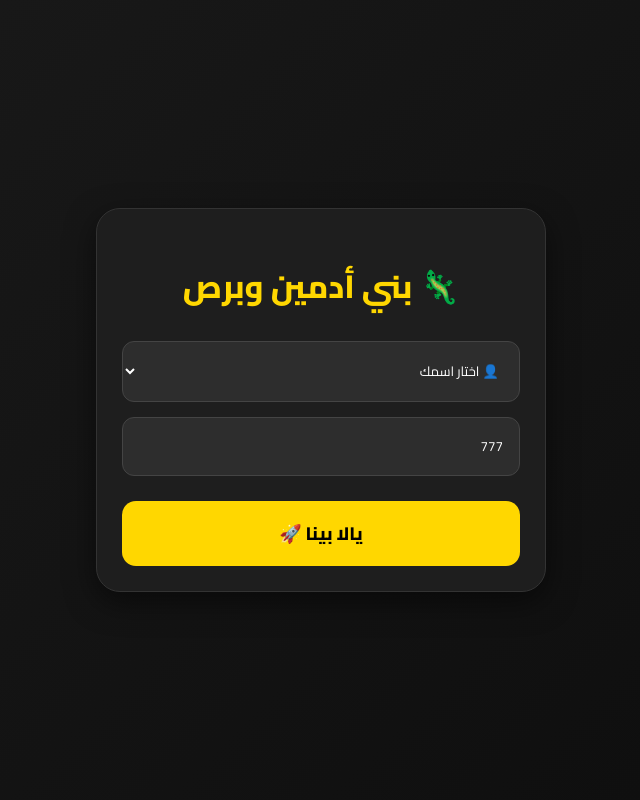
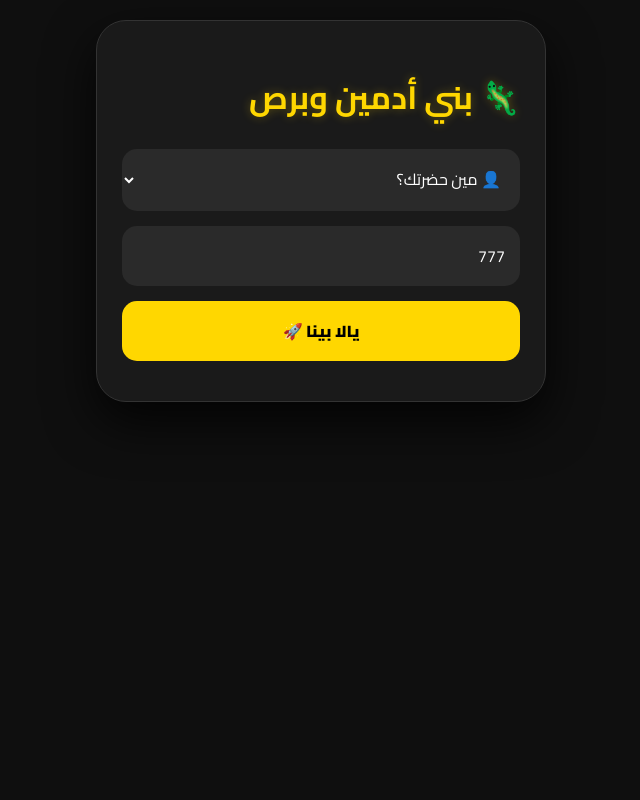
Before and after one commit to elbatlanmohamed295-afk/spy-game, a Flask app: page / in a window 1280 px wide. Shown: the whole page, without its empty margins (319-959 px from the left). Run offline with Flask 3, Linux system fonts and the light colour scheme; some libraries are stand-ins or nearby versions.

Commit message:
Update index.html

```diff
--- a/templates/index.html
+++ b/templates/index.html
@@ -3,241 +3,120 @@
 <head>
     <meta charset="UTF-8">
     <meta name="viewport" content="width=device-width, initial-scale=1.0, maximum-scale=1.0, user-scalable=no">
-    <title>بني أدمين وبرص 🦎</title>
-
+    <title>بني أدمين وبرص 🦎 PRO</title>
     <link rel="icon" href="/logo.png" type="image/png">
-    <link rel="apple-touch-icon" href="/logo.png">
-    <meta name="theme-color" content="#121212">
-    <meta name="mobile-web-app-capable" content="yes">
-    <meta name="apple-mobile-web-app-capable" content="yes">
-    <meta name="apple-mobile-web-app-status-bar-style" content="black-translucent">
-
     <script src="https://cdnjs.cloudflare.com/ajax/libs/socket.io/4.0.1/socket.io.js"></script>
-    <link href="https://fonts.googleapis.com/css2?family=Cairo:wght@400;600;800&display=swap" rel="stylesheet">
-
+    <link href="https://fonts.googleapis.com/css2?family=Cairo:wght@400;700;900&display=swap" rel="stylesheet">
     <style>
-        * { box-sizing: border-box; }
-        :root { --primary: #ffd700; --dark-bg: #121212; }
-
-        body {
-            font-family: 'Cairo', sans-serif;
-            background: linear-gradient(135deg, #1a1a1a 0%, #0d0d0d 100%);
-            color: #fff;
-            text-align: center;
-            margin: 0;
-            padding: 20px;
-            min-height: 100vh;
-            display: flex;
-            align-items: center;
-            justify-content: center;
-        }
-
-        .container {
-            width: 100%;
-            max-width: 450px;
-            background: #1e1e1e;
-            padding: 25px;
-            border-radius: 24px;
-            border: 1px solid #333;
-            box-shadow: 0 10px 30px rgba(0,0,0,0.5);
-        }
-
-        h1 { color: var(--primary); margin-bottom: 25px; font-weight: 800; }
-
-        select, input {
-            width: 100%;
-            padding: 16px;
-            margin-bottom: 15px;
-            background: #2d2d2d;
-            border: 1px solid #444;
-            border-radius: 12px;
-            color: #fff;
-            font-family: 'Cairo', sans-serif;
-            outline: none;
-        }
-
-        button {
-            width: 100%;
-            padding: 16px;
-            border-radius: 14px;
-            border: none;
-            font-weight: 800;
-            font-size: 18px;
-            cursor: pointer;
-            font-family: 'Cairo', sans-serif;
-            margin-top: 10px;
-        }
-
-        .btn-join { background: var(--primary); color: #000; }
-        .btn-start { background: #2ecc71; color: white; }
-        .btn-reveal { background: #ff4757; color: white; margin-top: 20px; }
-        .btn-reveal:disabled { background: #444 !important; color: #888; }
-        .btn-reset { background: rgba(255,255,255,0.1); color: #ccc; }
-
-        .player-list { list-style: none; padding: 0; margin-top: 20px; }
-        .player-list li {
-            background: rgba(255,255,255,0.05);
-            margin: 8px 0;
-            padding: 12px;
-            border-radius: 12px;
-            display: flex;
-            align-items: center;
-            justify-content: space-between;
-        }
-
-        .player-img { width: 45px; height: 45px; border-radius: 50%; border: 2px solid var(--primary); object-fit: cover; }
-        .card { background: #fff; color: #000; padding: 30px 20px; border-radius: 20px; margin-top: 20px; }
-        .punishment-box { background: rgba(255, 23, 68, 0.1); color: #ff1744; padding: 20px; border-radius: 15px; border: 2px dashed #ff1744; }
-
+        * { box-sizing: border-box; -webkit-tap-highlight-color: transparent; }
+        body { font-family: 'Cairo', sans-serif; background: #0f0f0f; color: #fff; margin: 0; padding: 20px; display: flex; justify-content: center; }
+        .container { width: 100%; max-width: 450px; background: #1a1a1a; padding: 25px; border-radius: 30px; border: 1px solid #333; box-shadow: 0 20px 50px rgba(0,0,0,0.8); }
+        h1 { color: #ffd700; text-shadow: 0 0 10px rgba(255,215,0,0.3); }
+        select, input, button { width: 100%; padding: 15px; margin-bottom: 15px; border-radius: 15px; border: none; font-family: 'Cairo'; font-size: 16px; transition: 0.2s; }
+        input, select { background: #2a2a2a; color: #fff; }
+        button { font-weight: 900; cursor: pointer; }
+        button:active { transform: scale(0.95); }
+        .btn-join { background: #ffd700; color: #000; }
+        .btn-start { background: #2ecc71; color: #fff; }
+        .btn-reveal { background: #ff4757; color: #fff; }
+        .shout-box { display: grid; grid-template-columns: 1fr 1fr; gap: 10px; margin-top: 15px; }
+        .btn-shout { background: #333; color: #ffd700; font-size: 12px; padding: 8px; margin: 0; }
+        .player-img { width: 50px; height: 50px; border-radius: 50%; border: 2px solid #ffd700; object-fit: cover; }
+        .card { background: #fff; color: #000; padding: 30px; border-radius: 25px; margin-top: 20px; animation: slideUp 0.4s ease; }
+        @keyframes slideUp { from { transform: translateY(50px); opacity: 0; } to { transform: translateY(0); opacity: 1; } }
+        #toast { position: fixed; top: 20px; right: 20px; background: #ffd700; color: #000; padding: 10px 20px; border-radius: 10px; display: none; z-index: 1000; font-weight: bold; }
         #lobby, #gameArea, #resultArea { display: none; }
-        #voteStatus { color: #aaa; font-size: 0.9em; margin-top: 12px; display: none; }
     </style>
 </head>
 <body>
-
+    <div id="toast"></div>
     <div class="container">
         <h1>🦎 بني أدمين وبرص</h1>
-
         <div id="loginArea">
-            <select id="usernameSelect">
-                <option value="" disabled selected>👤 اختار اسمك</option>
-                <option value="محمد رمضان">محمد رمضان</option>
-                <option value="أحمد حمدي">أحمد حمدي</option>
-                <option value="أمين محمد">أمين محمد</option>
-                <option value="إبراهيم محمود">إبراهيم محمود</option>
-                <option value="أحمد الدهشوري">أحمد الدهشوري</option>
-                <option value="يوسف محمد">يوسف محمد</option>
-                <option value="عبد القادر محمود">عبد القادر محمود</option>
+            <select id="userSelect">
+                <option value="" disabled selected>👤 مين حضرتك؟</option>
+                <option value="محمد رمضان">محمد رمضان</option><option value="أحمد حمدي">أحمد حمدي</option>
+                <option value="أمين محمد">أمين محمد</option><option value="إبراهيم محمود">إبراهيم محمود</option>
                 <option value="ضيف جديد">✨ ضيف جديد</option>
             </select>
-            <input type="text" id="customName" placeholder="اكتب اسمك هنا" style="display:none;">
+            <input type="text" id="customName" placeholder="اكتب اسمك" style="display:none;">
             <input type="number" id="room" placeholder="رقم الغرفة" value="777">
-            <button class="btn-join" onclick="joinGame()">يالا بينا 🚀</button>
+            <button class="btn-join" onclick="join()">يالا بينا 🚀</button>
         </div>
 
         <div id="lobby">
-            <div style="display:flex; justify-content:space-between; margin-bottom:15px;">
-                <span>الغرفة: <span id="roomNameDisplay" style="color:var(--primary)"></span></span>
-                <span>العدد: <span id="countDisplay" style="color:var(--primary); font-weight:800;">0</span></span>
-            </div>
-            <select id="categorySelect">
-                <option value="أماكن 🌍">أماكن 🌍</option>
-                <option value="أكلات 🥘">أكلات 🥘</option>
-                <option value="مشاهير 🌟">مشاهير 🌟</option>
-                <option value="ملابس 👕">ملابس 👕</option>
-                <option value="أشياء منزلية 🏠">أشياء منزلية 🏠</option>
-            </select>
-            <ul id="playersList" class="player-list"></ul>
-            <button class="btn-start" onclick="startGame()">ابدأ الجيم 🔥</button>
+            <div style="display:flex; justify-content:space-between;"><span>الغرفة: <b id="rId"></b></span><span>العدد: <b id="count">0</b></span></div>
+            <select id="cat"><option>أماكن 🌍</option><option>أكلات 🥘</option><option>مشاهير 🌟</option></select>
+            <div id="pList" style="margin:20px 0;"></div>
+            <button class="btn-start" onclick="start()">ابدأ الجيم 🔥</button>
         </div>
 
         <div id="gameArea">
-            <div class="card">
-                <p>التصنيف: <span id="categoryDisplay" style="font-weight:bold"></span></p>
-                <h3>دورك:</h3>
-                <h2 id="roleDisplay" style="font-size:2.2em;"></h2>
-                <hr style="opacity:0.1; margin: 20px 0;">
-                <h1 id="itemDisplay" style="font-size:2.5em;"></h1>
+            <div class="card"><h3 id="role"></h3><h1 id="item" style="font-size:3em;"></h1></div>
+            <button id="revBtn" class="btn-reveal" onclick="vote()">🚨 كشف الجاسوس</button>
+            <p id="vStat" style="display:none;">الأصوات: <span id="vCount">0</span></p>
+            <div class="shout-box">
+                <button class="btn-shout" onclick="shout('شاكك فيك! 👀')">شاكك فيك! 👀</button>
+                <button class="btn-shout" onclick="shout('والله مواطن 👷')">والله مواطن 👷</button>
+                <button class="btn-shout" onclick="shout('البرص بان خلاص 😂')">البرص بان خلاص 😂</button>
+                <button class="btn-shout" onclick="shout('بصوا لبعض كدة 🧐')">بصوا لبعض كدة 🧐</button>
             </div>
-            <button id="revealBtn" class="btn-reveal" onclick="requestReveal()">🚨 كشف الجاسوس (تصويت)</button>
-            <p id="voteStatus">بانتظار الباقي... (<span id="voteCount">0</span>)</p>
         </div>
 
         <div id="resultArea">
-            <h2 style="color:#ff4757;">قفشنا الجاسوس! 🕵️‍♂️</h2>
-            <div style="background: rgba(255,255,255,0.05); padding: 20px; border-radius: 20px; margin-top: 15px;">
-                <img id="spyImg" src="" style="width: 100px; height: 100px; border-radius: 50%; border: 3px solid #ff4757; object-fit: cover;">
-                <h2 id="spyName"></h2>
-            </div>
-            <div class="punishment-box">
-                <h3>💀 العقاب:</h3>
-                <p id="punishmentText" style="font-size: 1.4em; font-weight: 800;"></p>
-            </div>
-            <button class="btn-reset" onclick="resetGame()">🔄 دور كمان</button>
+            <h2 style="color:#ff4757;">قفشنا البرص! 🦎</h2>
+            <img id="spyImg" src="" style="width:120px; height:120px; border-radius:50%; border:5px solid #ff4757;">
+            <h2 id="spyName"></h2>
+            <div style="background:#ff4757; padding:15px; border-radius:15px; margin:15px 0;"><b>العقاب:</b> <span id="pun"></span></div>
+            <button class="btn-join" onclick="reset()">🔄 دور كمان</button>
         </div>
     </div>
 
     <script>
-        const userImages = {
-            "محمد رمضان": "1.jpeg", "أحمد حمدي": "2.jpeg", "أمين محمد": "3.jpeg",
-            "إبراهيم محمود": "4.jpeg", "أحمد الدهشوري": "5.jpeg", "يوسف محمد": "6.jpeg",
-            "عبد القادر محمود": "7.jpeg", "default": "https://cdn-icons-png.flaticon.com/512/847/847969.png"
-        };
-        const socket = io();
-        let currentUser = '', currentRoom = '';
+        const socket = io(), imgs = {"محمد رمضان":"1.jpeg","أحمد حمدي":"2.jpeg","أمين محمد":"3.jpeg","إبراهيم محمود":"4.jpeg","default":"/logo.png"};
+        let me = '', rm = '';
 
-        document.getElementById('usernameSelect').addEventListener('change', function() {
-            document.getElementById('customName').style.display = (this.value === 'ضيف جديد') ? 'block' : 'none';
+        document.getElementById('userSelect').onchange = function(){ document.getElementById('customName').style.display = (this.value==='ضيف جديد'?'block':'none'); };
+
+        function join(){
+            me = (document.getElementById('userSelect').value==='ضيف جديد') ? document.getElementById('customName').value : document.getElementById('userSelect').value;
+            rm = document.getElementById('room').value;
+            if(!me || !rm) return;
+            socket.emit('join', {username: me, room: rm, userImg: imgs[document.getElementById('userSelect').value] || imgs.default});
+            document.getElementById('loginArea').style.display='none'; document.getElementById('lobby').style.display='block'; document.getElementById('rId').innerText=rm;
+        }
+
+        function start(){ socket.emit('start_game', {room: rm, category: document.getElementById('cat').value}); }
+        function vote(){ document.getElementById('revBtn').disabled=true; socket.emit('request_reveal', {room: rm}); }
+        function shout(m){ socket.emit('send_shout', {room: rm, user: me, msg: m}); }
+        function reset(){ socket.emit('reset_game', {room: rm}); }
+
+        socket.on('update_player_list', d => {
+            document.getElementById('count').innerText=d.count;
+            document.getElementById('pList').innerHTML = d.players.map(p => `<div style="display:flex; align-items:center; gap:10px; background:#2a2a2a; padding:10px; border-radius:10px; margin-bottom:5px;"><img src="${p.img}" class="player-img"><b>${p.name}</b></div>`).join('');
         });
 
-        function joinGame() {
-            const selectVal = document.getElementById('usernameSelect').value;
-            currentUser = (selectVal === 'ضيف جديد') ? document.getElementById('customName').value : selectVal;
-            currentRoom = document.getElementById('room').value;
-            if (!currentUser || !currentRoom) return alert("اختار اسمك!");
-            const myImg = userImages[selectVal] || userImages['default'];
-            socket.emit('join', {username: currentUser, room: currentRoom, userImg: myImg});
-            document.getElementById('loginArea').style.display = 'none';
-            document.getElementById('lobby').style.display = 'block';
-            document.getElementById('roomNameDisplay').innerText = currentRoom;
-        }
-
-        function startGame() { socket.emit('start_game', {room: currentRoom, category: document.getElementById('categorySelect').value}); }
-
-        function requestReveal() {
-            document.getElementById('revealBtn').disabled = true;
-            document.getElementById('revealBtn').innerText = "⌛ تم تصويتك";
-            socket.emit('request_reveal', {room: currentRoom});
-        }
-
-        function resetGame() { socket.emit('reset_game', {room: currentRoom}); }
-
-        socket.on('update_player_list', function(data) {
-            const list = document.getElementById('playersList');
-            list.innerHTML = '';
-            document.getElementById('countDisplay').innerText = data.count;
-            data.players.forEach(p => {
-                const li = document.createElement('li');
-                li.innerHTML = `<div style="display:flex; align-items:center; gap:10px;"><img src="${p.img}" class="player-img"><span>${p.name}</span></div>`;
-                list.appendChild(li);
-            });
+        socket.on('game_started', d => {
+            document.getElementById('lobby').style.display='none'; document.getElementById('resultArea').style.display='none'; document.getElementById('gameArea').style.display='block';
+            document.getElementById('role').innerText = d.role; document.getElementById('item').innerText = d.item;
+            document.getElementById('role').style.color = d.is_spy ? '#ff4757' : '#2ecc71';
+            if(d.is_spy && window.navigator.vibrate) window.navigator.vibrate([200, 100, 200]);
         });
 
-        socket.on('game_started', function(data) {
-            document.getElementById('lobby').style.display = 'none';
-            document.getElementById('resultArea').style.display = 'none';
-            document.getElementById('gameArea').style.display = 'block';
-            document.getElementById('categoryDisplay').innerText = data.category;
-            document.getElementById('roleDisplay').innerText = data.role;
-            document.getElementById('itemDisplay').innerText = data.item;
-            document.getElementById('roleDisplay').style.color = data.is_spy ? '#ff4757' : '#2ecc71';
+        socket.on('vote_update', d => { document.getElementById('vStat').style.display='block'; document.getElementById('vCount').innerText = `${d.current}/${d.total}`; });
+
+        socket.on('receive_shout', d => {
+            const t = document.getElementById('toast'); t.innerText = `${d.user}: ${d.msg}`; t.style.display='block';
+            setTimeout(()=> t.style.display='none', 3000);
         });
 
-        socket.on('vote_update', function(data) {
-            document.getElementById('voteStatus').style.display = 'block';
-            document.getElementById('voteCount').innerText = `${data.current}/${data.total}`;
+        socket.on('show_result', d => {
+            document.getElementById('gameArea').style.display='none'; document.getElementById('resultArea').style.display='block';
+            document.getElementById('spyName').innerText = d.spy; document.getElementById('pun').innerText = d.punishment;
+            document.getElementById('spyImg').src = imgs[d.spy] || imgs.default;
         });
 
-        socket.on('reset_vote_ui', function() {
-            document.getElementById('revealBtn').disabled = false;
-            document.getElementById('revealBtn').innerText = "🚨 كشف الجاسوس (تصويت)";
-            document.getElementById('voteStatus').style.display = 'none';
-        });
-
-        socket.on('show_result', function(data) {
-            document.getElementById('gameArea').style.display = 'none';
-            document.getElementById('resultArea').style.display = 'block';
-            document.getElementById('spyName').innerText = data.spy;
-            document.getElementById('punishmentText').innerText = data.punishment;
-            document.getElementById('spyImg').src = userImages[data.spy] || userImages['default'];
-        });
-
-        socket.on('reset_view', function() {
-            document.getElementById('resultArea').style.display = 'none';
-            document.getElementById('lobby').style.display = 'block';
-        });
-
-        socket.on('error_msg', function(msg) { alert(msg); });
+        socket.on('reset_view', () => { document.getElementById('resultArea').style.display='none'; document.getElementById('lobby').style.display='block'; document.getElementById('revBtn').disabled=false; document.getElementById('vStat').style.display='none'; });
     </script>
 </body>
 </html>
```
